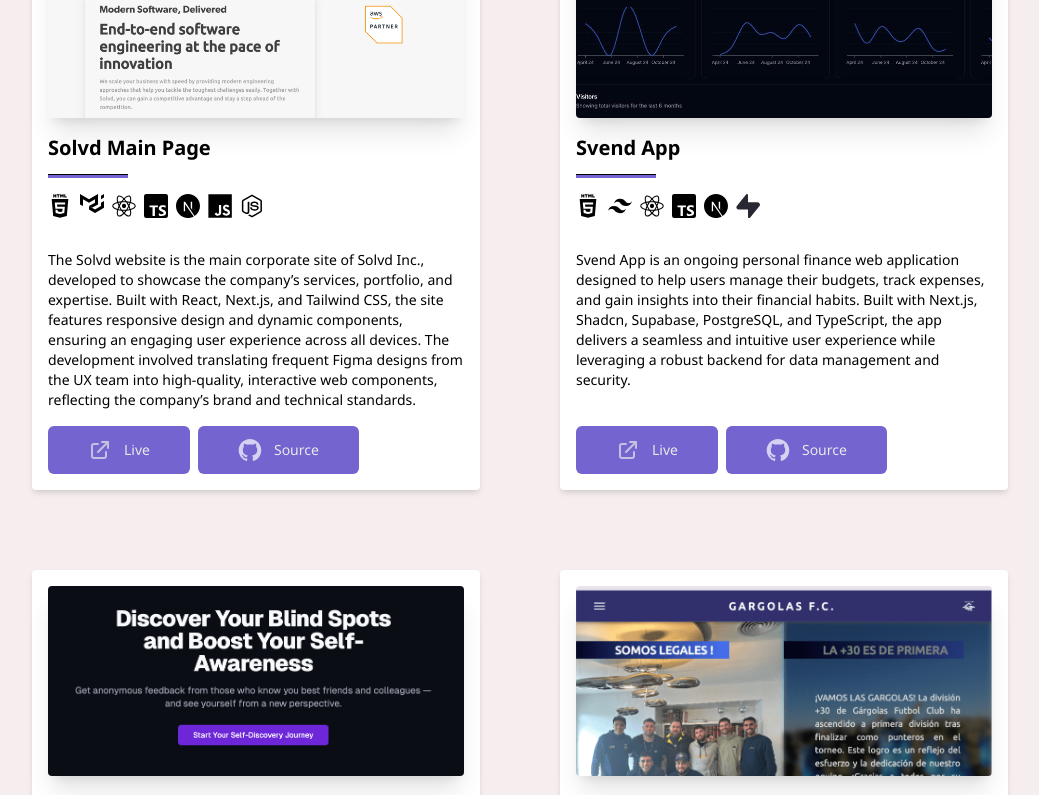
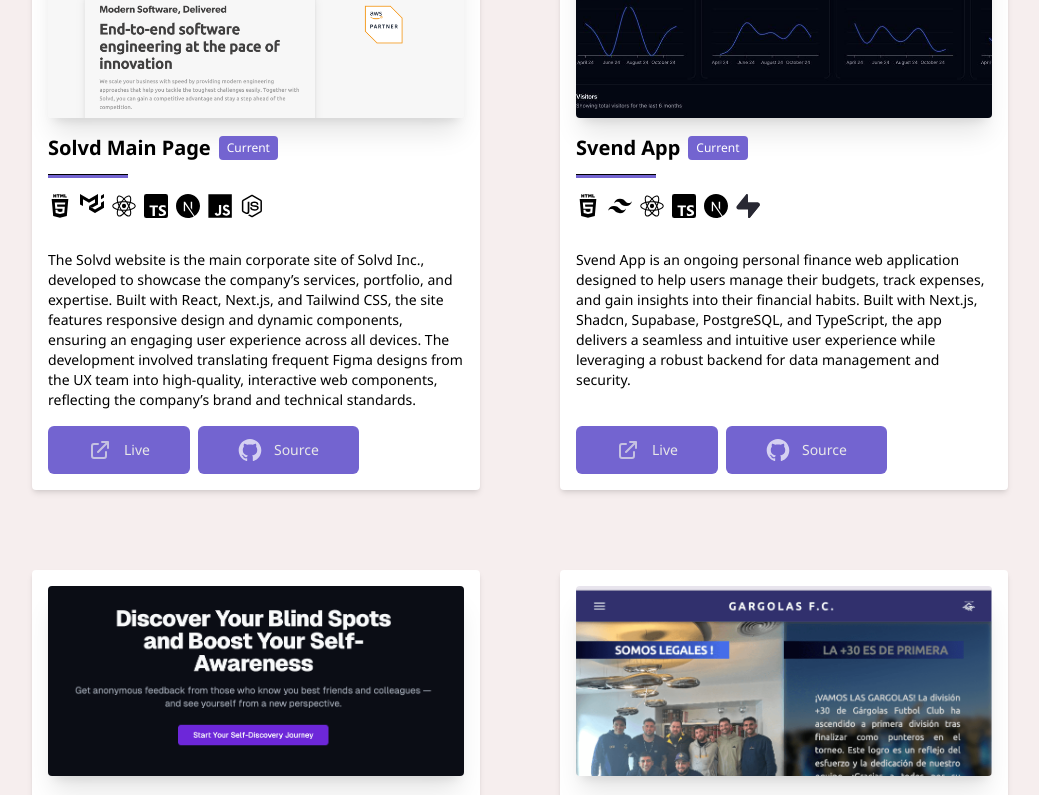
Before and after one commit to JulianOviedo/Portfolio2.0, a React (Vite) app: page / in a window 1280 px wide. Shown: the part 4700-5495 px from the top of the page, without its empty margins (120-1159 px from the left). Built offline with nearby package versions, Linux system fonts and the light colour scheme.

Commit message:
add current project span

```diff
--- a/src/components/ProyectCard.tsx
+++ b/src/components/ProyectCard.tsx
@@ -7,6 +7,7 @@
   technologies: JSX.Element[];
   urlGithub?: string;
   urlDeploy?: string;
+  isCurrent?: boolean;
 }
 
 export const ProyectCard = ({
@@ -16,6 +17,7 @@
   technologies,
   urlGithub,
   urlDeploy,
+  isCurrent = false,
 }: ProyectCardProps) => {
   return (
     <article className="h-full w-full shadow-md rounded bg-white dark:bg-bg-dark-prycard p-4 mt-10 lg:mt-0 lg:max-w-[600px] flex flex-col">
@@ -25,7 +27,14 @@
           alt={title}
           className="rounded w-full h-[190px] shadow-xl object-cover object-top"
         ></img>
-        <h4 className="font-bold text-xl mt-4 mb-2">{title}</h4>
+        <div className="flex items-center gap-2 mt-4 mb-2">
+          <h4 className="font-bold text-xl">{title}</h4>
+          {isCurrent && (
+            <span className="bg-primary text-white text-xs px-2 py-1 rounded">
+              Current
+            </span>
+          )}
+        </div>
         <hr className="w-20 h-1 bg-primary mt-3 " />
         <div className="mb-8 mt-4 flex flex-row gap-2 flex-wrap">
           {technologies.map((techlogo, index) => (
--- a/src/components/ProyectsSection.tsx
+++ b/src/components/ProyectsSection.tsx
@@ -11,6 +11,7 @@
                 urlGithub={'https://github.com/solvdinc/solvd-website-frontend'}
                 technologies={[<HtmlIcon />, <MaterialUILogo />, <ReactLogo />, <TypescriptIcon />, <NextLogo/>, <JavascriptIcon/>, <NodeLogo/>]}
                 description="The Solvd website is the main corporate site of Solvd Inc., developed to showcase the company’s services, portfolio, and expertise. Built with React, Next.js, and Tailwind CSS, the site features responsive design and dynamic components, ensuring an engaging user experience across all devices. The development involved translating frequent Figma designs from the UX team into high-quality, interactive web components, reflecting the company’s brand and technical standards."
+                isCurrent
             />
             <ProyectCard
                 img={"/svend-app.png"}
@@ -19,6 +20,7 @@
                 urlGithub={'https://github.com/topsoft-consulting/svend'}
                 urlDeploy={'https://my.svend.app/'}
                 description="Svend App is an ongoing personal finance web application designed to help users manage their budgets, track expenses, and gain insights into their financial habits. Built with Next.js, Shadcn, Supabase, PostgreSQL, and TypeScript, the app delivers a seamless and intuitive user experience while leveraging a robust backend for data management and security."
+                isCurrent
             />
             <ProyectCard
                 img={"/surveydApp.png"}
```
